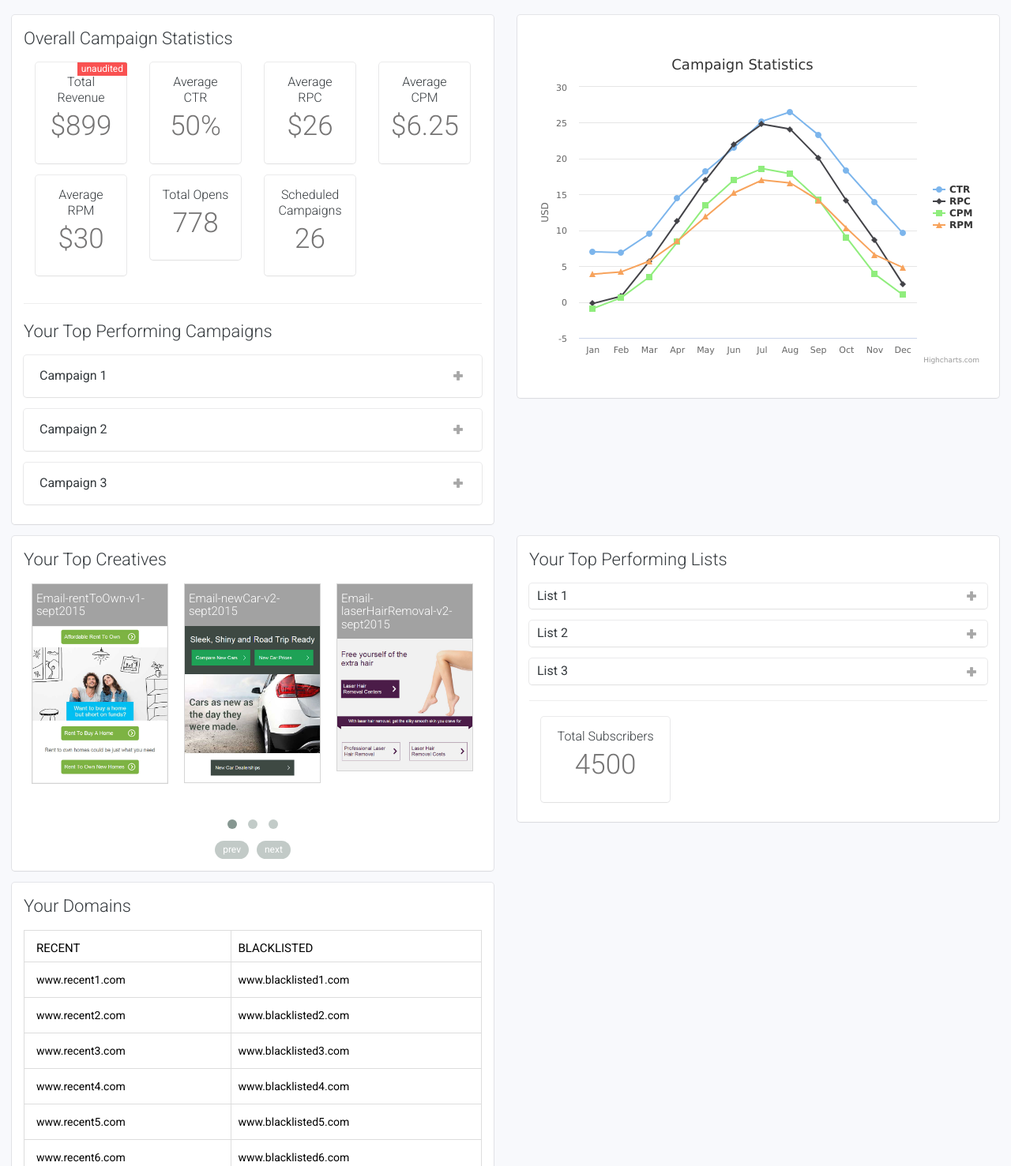
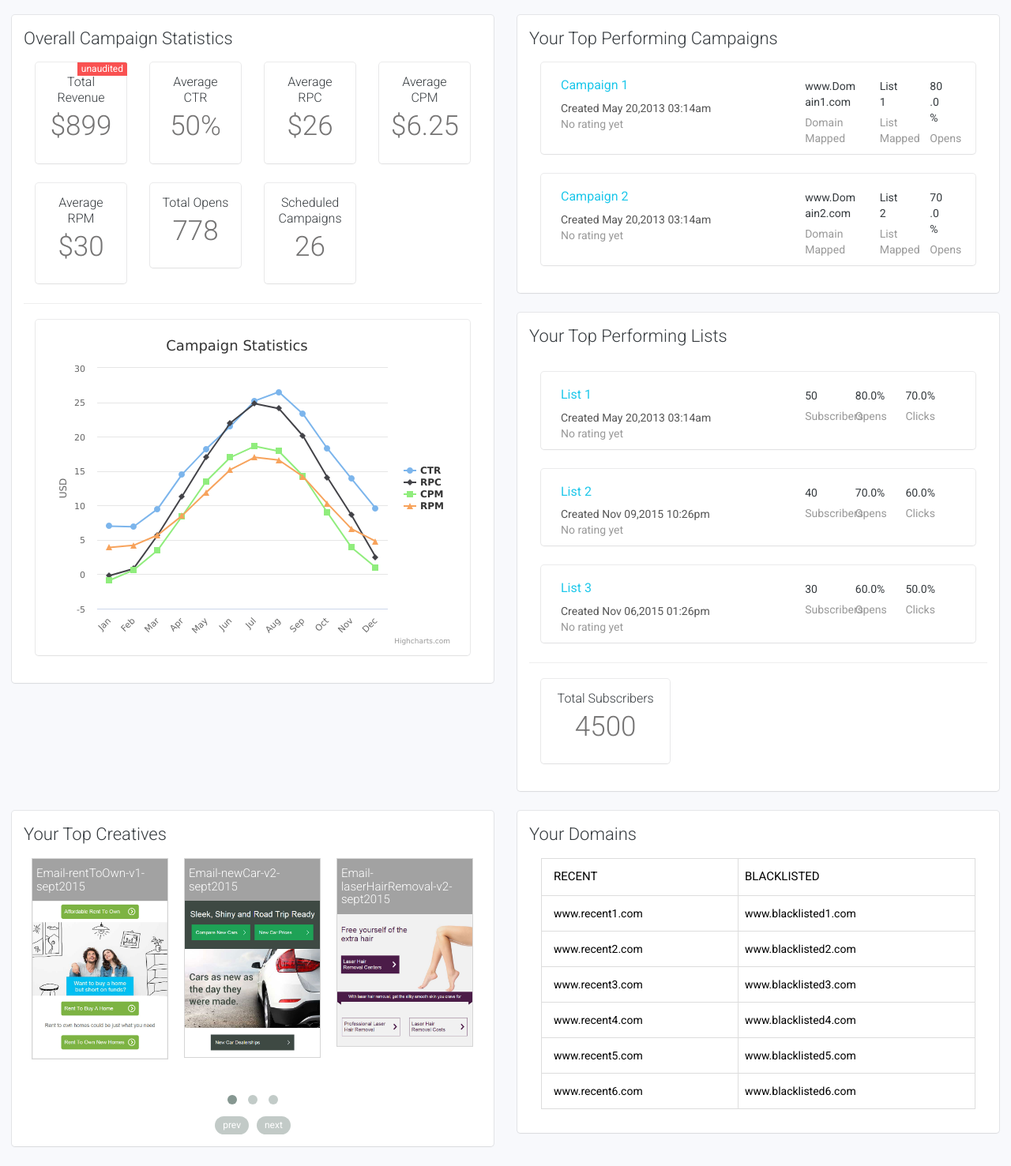
Before and after one commit to ameyagiri/test-email-DP-2A-042, a PHP site: page / in a window 1280 px wide. Shown: the part 61-1538 px from the top of the page at 79% size. Run offline with PHP 8.4, Linux system fonts and the light colour scheme; some libraries are stand-ins or nearby versions.

Commit message:
changes made to index and css file

```diff
--- a/assets/css/main.css
+++ b/assets/css/main.css
@@ -103,7 +103,7 @@ iframe{border:none;transition:all linear 0.45s;}
 
 input.search {color: #000; font-size: 15px; padding: 0 5px; border-radius: 4px; width: 242px;border:1px solid #dddddd}
 input.search1 {color: #000; font-size: 15px; padding: 0 5px; border-radius: 4px; width: 242px;border:1px solid #dddddd}
-.card{margin-bottom: 15px; background:#ffffff}
+.card{margin-bottom: 25px; background:#ffffff}
 .contentEditor{width: 70%;float: left;}
 .contentEditor .title{margin-top: 0}
 .rightSidebar{width: 30%;float: right;height: 100%;background:#DFE0E1}
@@ -147,12 +147,18 @@ div#zclip-ZeroClipboardMovie_1{bottom:0 !important}
 
 
 /*----------------------DASHBOARD--------------------*/
+/*.statsWrap .col-md-3 .card{margin-bottom: 25px}*/
+hr{margin-top: 0}
 .subHeading{font-size: 16px;text-align: center;line-height: 20px}
 .campTitle{padding-bottom: 15px}
 .card .statistics {text-align: center; font-size: 2.5em; color: #757474; font-weight: 300}
-.topPerformingCampaignWrap{padding-top: 15px}
+.topPerformingCampaignWrap{padding: 15px 15px 0px 15px}
 .topPerformingCampaignWrap .card{padding: 10px}
 .topPerformingCampaignWrap .accordion-section-title.active{border-bottom: 1px solid #ccc}
+
+.topPerformingListsWrap{padding: 15px 15px 0px 15px}
+.topPerformingListsWrap .card{padding: 10px}
+.topPerformingListsWrap .accordion-section-title.active{border-bottom: 1px solid #ccc}
 
 .audited {position: absolute; top: 0; right: 14px; padding: 0 5px; background-color:#70B76B; color: #fff; font-size: 12px;
     border-top-right-radius: 3px}
@@ -165,7 +171,17 @@ div#zclip-ZeroClipboardMovie_1{bottom:0 !important}
 .owlSlide h5{background: #a2a2a2;color: #fff;padding: 10px 5px;margin: 0; font-size: 15px; font-weight: 300}
 .owlSlide img{display: block; width: 100%;height: auto}
 
-.listTable th{font-size: 15px !important}
+.listTable th{font-size: 15px !important;padding-bottom: 12px !important}
+
+.listDetails h5{margin-bottom: 10px}
+.listCreatedOn{display: block;color: #555555}
+.listRating{display: block;color: #999999}
+
+.listStats{margin-top: 10px}
+.listSubs, .listOpens, .listClicks{display: block;margin-bottom: 6px;word-wrap:break-word;}
+.listLabel{display: block;color: #999999}
+
+.listStats .col-xs-4, .listStats .col-xs-6{padding-left: 0}
 @media not all and (min-width: 1250px){
     .card .statistics{font-size: 1.6em}
     .card .content{padding: 20px 5px 5px 5px}
--- a/index.php
+++ b/index.php
@@ -111,7 +111,7 @@
                 <div class="row">
                     <div class="col-md-6">
                         <div class="card">
-                            <div class="content">
+                            <div class="content clearfix">
                                 <div class="statsWrap clearfix">
                                     <h4 class="title campTitle">Overall Campaign Statistics</h4>
                                     <div class="col-md-3">
@@ -129,7 +129,6 @@
                                             <div class="content">
                                                 <h4 class="title subHeading">Average CTR</h4>
                                                 <p class="statistics" id="avgCTRStats">50%</p>
-
                                             </div>
                                         </div>
                                     </div>
@@ -176,37 +175,10 @@
                                     </div>
                                 </div>
                                 <hr>
-                                <h4 class="title">Your Top Performing Campaigns</h4>
-                                <div class="topPerformingCampaignWrap">
-                                    <div class="card clearfix">
-                                        <div class='accordion'>
-                                            <div class='accordion-section'>
-                                                <a class='accordion-section-title' href='#accordion-1'>Campaign 1</a>
-                                                <div id='accordion-1' class='accordion-section-content clearfix'>
-                                                    <p>Accordion 1</p>
-                                                </div>
-                                            </div>
-                                        </div>
-                                    </div>
-                                    <div class="card clearfix">
-                                        <div class='accordion'>
-                                            <div class='accordion-section'>
-                                                <a class='accordion-section-title' href='#accordion-2'>Campaign 2</a>
-                                                <div id='accordion-2' class='accordion-section-content clearfix'>
-                                                    <p>Accordion 2</p>
-                                                </div>
-                                            </div>
-                                        </div>
-                                    </div>
-                                    <div class="card clearfix">
-                                        <div class='accordion'>
-                                            <div class='accordion-section'>
-                                                <a class='accordion-section-title' href='#accordion-3'>Campaign 3</a>
-                                                <div id='accordion-3' class='accordion-section-content clearfix'>
-                                                    <p>3rd Campaign Details</p>
-                                                    <p>Lorem ipsum dolor sit amet, consectetur adipiscing elit. Etiam venenatis metus efficitur mauris porta, quis tincidunt turpis rhoncus. </p>
-                                                </div>
-                                            </div>
+                                <div class="col-md-12">
+                                    <div class="card">
+                                        <div class="content">
+                                            <div id="chartPreferences" style="width:100%; height:400px;"></div>
                                         </div>
                                     </div>
                                 </div>
@@ -217,7 +189,145 @@
                     <div class="col-md-6">
                         <div class="card">
                             <div class="content">
-                                <div id="chartPreferences" style="width:100%; height:400px;" class="ct-chart ct-perfect-fourth"></div>
+                                <h4 class="title">Your Top Performing Campaigns</h4>
+                                <div class="topPerformingCampaignWrap">
+                                    <div class="card clearfix">
+                                        <div class="listDetails clearfix">
+                                            <div class="col-md-7">
+                                                <h5><a href="#">Campaign 1</a></h5>
+                                                <span class="listCreatedOn">Created May 20,2013 03:14am</span>
+                                                <span class="listRating">No rating yet</span>
+                                            </div>
+                                            <div class="col-md-5 listStats">
+                                                <div class="col-sm-5 col-xs-6">
+                                                    <span class="listOpens">www.Domain1.com</span>
+                                                    <span class="listLabel">Domain Mapped</span>
+                                                </div>
+                                                <div class="col-sm-4 col-xs-3">
+                                                    <span class="listOpens">List 1</span>
+                                                    <span class="listLabel">List Mapped</span>
+                                                </div>
+                                                <div class="col-sm-3 col-xs-3">
+                                                    <span class="listOpens">80.0%</span>
+                                                    <span class="listLabel">Opens</span>
+                                                </div>
+                                            </div>
+                                        </div>
+                                    </div>
+                                    <div class="card clearfix">
+                                        <div class="listDetails clearfix">
+                                            <div class="col-md-7">
+                                                <h5><a href="#">Campaign 2</a></h5>
+                                                <span class="listCreatedOn">Created May 20,2013 03:14am</span>
+                                                <span class="listRating">No rating yet</span>
+                                            </div>
+                                            <div class="col-md-5 listStats">
+                                                <div class="col-sm-5 col-xs-6">
+                                                    <span class="listOpens">www.Domain2.com</span>
+                                                    <span class="listLabel">Domain Mapped</span>
+                                                </div>
+                                                <div class="col-sm-4 col-xs-3">
+                                                    <span class="listOpens">List 2</span>
+                                                    <span class="listLabel">List Mapped</span>
+                                                </div>
+                                                <div class="col-sm-3 col-xs-3">
+                                                    <span class="listOpens">70.0%</span>
+                                                    <span class="listLabel">Opens</span>
+                                                </div>
+                                            </div>
+                                        </div>
+                                    </div>
+                                </div>
+                            </div>
+                        </div>
+
+                        <div class="card">
+                            <div class="header">
+                                <h4 class="title">Your Top Performing Lists</h4>
+                            </div>
+                            <div class="content">
+                                <div class="topPerformingListsWrap">
+                                    <div class="card clearfix">
+                                        <div class="listDetails clearfix">
+                                            <div class="col-md-7">
+                                                <h5><a href="#">List 1</a></h5>
+                                                <span class="listCreatedOn">Created May 20,2013 03:14am</span>
+                                                <span class="listRating">No rating yet</span>
+                                            </div>
+                                            <div class="col-md-5 listStats">
+                                                <div class="col-xs-4">
+                                                    <span class="listSubs">50</span>
+                                                    <span class="listLabel">Subscribers</span>
+                                                </div>
+                                                <div class="col-xs-4">
+                                                    <span class="listOpens">80.0%</span>
+                                                    <span class="listLabel">Opens</span>
+                                                </div>
+                                                <div class="col-xs-4">
+                                                    <span class="listClicks">70.0%</span>
+                                                    <span class="listLabel">Clicks</span>
+                                                </div>
+                                            </div>
+                                        </div>
+                                    </div>
+                                    <div class="card clearfix">
+                                        <div class="listDetails clearfix">
+                                            <div class="col-md-7">
+                                                <h5><a href="#">List 2</a></h5>
+                                                <span class="listCreatedOn">Created Nov 09,2015 10:26pm</span>
+                                                <span class="listRating">No rating yet</span>
+                                            </div>
+                                            <div class="col-md-5 listStats">
+                                                <div class="col-xs-4">
+                                                    <span class="listSubs">40</span>
+                                                    <span class="listLabel">Subscribers</span>
+                                                </div>
+                                                <div class="col-xs-4">
+                                                    <span class="listOpens">70.0%</span>
+                                                    <span class="listLabel">Opens</span>
+                                                </div>
+                                                <div class="col-xs-4">
+                                                    <span class="listClicks">60.0%</span>
+                                                    <span class="listLabel">Clicks</span>
+                                                </div>
+                                            </div>
+                                        </div>
+                                    </div>
+                                    <div class="card clearfix">
+                                        <div class="listDetails clearfix">
+                                            <div class="col-md-7">
+                                                <h5><a href="#">List 3</a></h5>
+                                                <span class="listCreatedOn">Created Nov 06,2015 01:26pm</span>
+                                                <span class="listRating">No rating yet</span>
+                                            </div>
+                                            <div class="col-md-5 listStats">
+                                                <div class="col-xs-4">
+                                                    <span class="listSubs">30</span>
+                                                    <span class="listLabel">Subscribers</span>
+                                                </div>
+                                                <div class="col-xs-4">
+                                                    <span class="listOpens">60.0%</span>
+                                                    <span class="listLabel">Opens</span>
+                                                </div>
+                                                <div class="col-xs-4">
+                                                    <span class="listClicks">50.0%</span>
+                                                    <span class="listLabel">Clicks</span>
+                                                </div>
+                                            </div>
+                                        </div>
+                                    </div>
+                                </div>
+                                <hr>
+                                <div class="clearfix">
+                                    <div class="col-md-4">
+                                        <div class="card">
+                                            <div class="content">
+                                                <h4 class="title subHeading">Total Subscribers</h4>
+                                                <p class="statistics" id="totalSubs">4500</p>
+                                            </div>
+                                        </div>
+                                    </div>
+                                </div>
                             </div>
                         </div>
                     </div>
@@ -262,66 +372,16 @@
                                 </div>
                             </div>
                         </div>
+
+
                     </div>
 
                     <div class="col-md-6">
-                        <div class="card">
-                            <div class="header">
-                                <h4 class="title">Your Top Performing Lists</h4>
-                            </div>
-                            <div class="content">
                         <div class="card clearfix">
-                                    <div class='accordion'>
-                                        <div class='accordion-section'>
-                                            <a class='accordion-section-title' href='#accordion-4'>List 1</a>
-                                            <div id='accordion-4' class='accordion-section-content clearfix'>
-                                                <p>Accordion 4</p>
-                                            </div>
-                                        </div>
-                                    </div>
-                                </div>
-                                <div class="card clearfix">
-                                    <div class='accordion'>
-                                        <div class='accordion-section'>
-                                            <a class='accordion-section-title' href='#accordion-5'>List 2</a>
-                                            <div id='accordion-5' class='accordion-section-content clearfix'>
-                                                <p>Accordion 5</p>
-                                            </div>
-                                        </div>
-                                    </div>
-                                </div>
-                                <div class="card clearfix">
-                                    <div class='accordion'>
-                                        <div class='accordion-section'>
-                                            <a class='accordion-section-title' href='#accordion-6'>List 3</a>
-                                            <div id='accordion-6' class='accordion-section-content clearfix'>
-                                                <p>3rd Campaign Details</p>
-                                                <p>Lorem ipsum dolor sit amet, consectetur adipiscing elit. Etiam venenatis metus efficitur mauris porta, quis tincidunt turpis rhoncus. </p>
-                                            </div>
-                                        </div>
-                                    </div>
-                                </div>
-                                <hr>
-                                <div class="clearfix">
-                                    <div class="col-md-4">
-                                        <div class="card">
-                                            <div class="content">
-                                                <h4 class="title subHeading">Total Subscribers</h4>
-                                                <p class="statistics" id="totalSubs">4500</p>
-                                            </div>
-                                        </div>
-                                    </div>
-                                </div>
-                            </div>
-                        </div>
-                    </div>
-                </div>
-                <div class="row">
-                    <div class="col-md-6">
-                        <div class="card">
                             <div class="header">
                                 <h4 class="title">Your Domains</h4>
                             </div>
+                            <div class="col-md-12">
                                 <div class="content table-responsive">
                                     <table class="table table-bordered listTable">
                                         <thead>
@@ -355,7 +415,7 @@
                                             </tr>
                                         </tbody>
                                     </table>
-
+                                </div>
                             </div>
                         </div>
                     </div>
```
Lines whose indentation alone changed are shown as unchanged.
